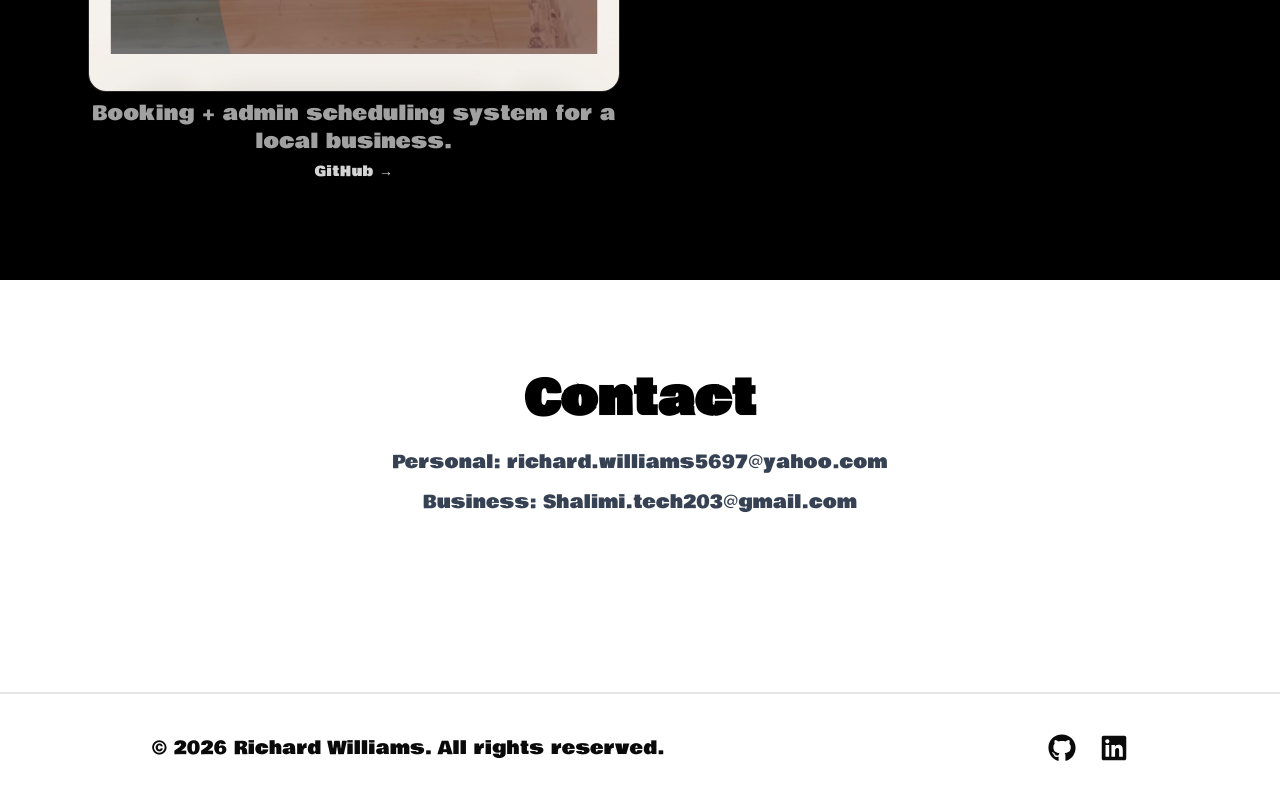
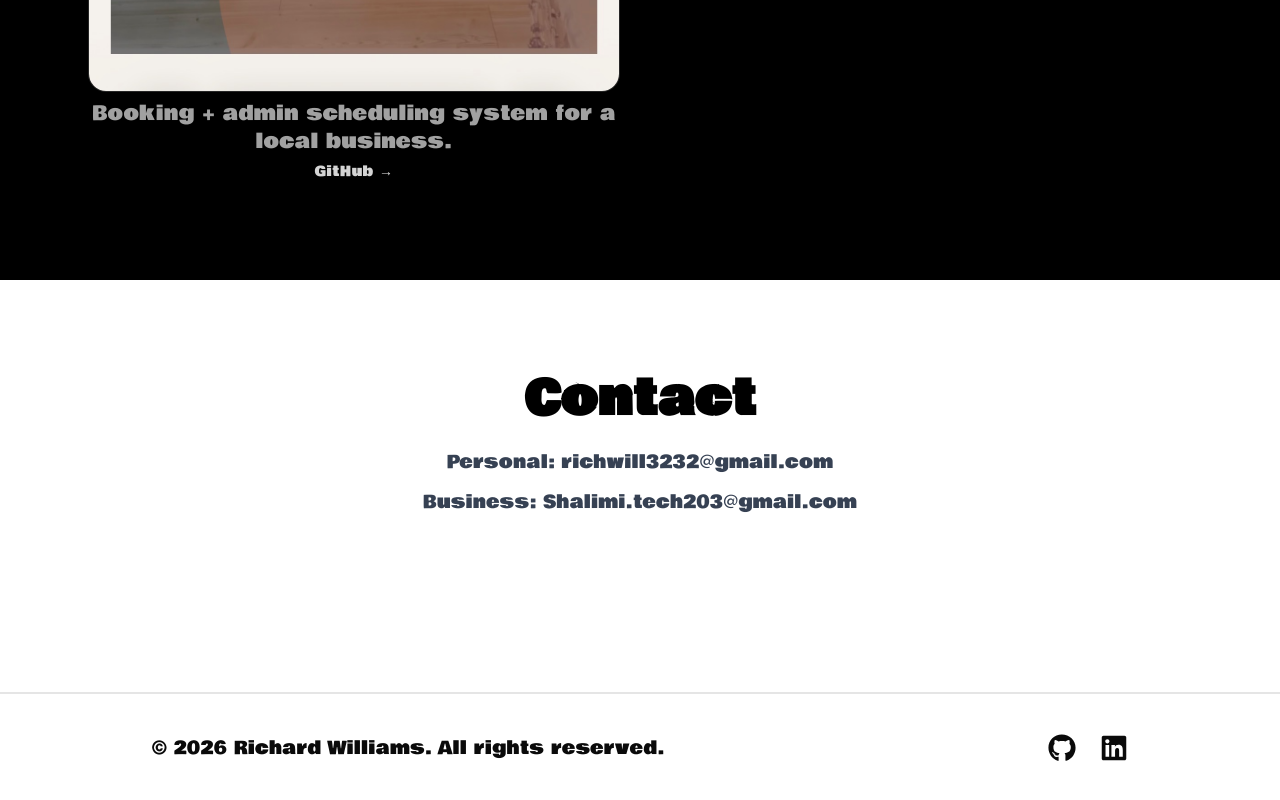
Before and after one commit to richdacoder/portfolio, a Next.js app in the folder projects/: page / in a window 1280 px wide. Shown: the part 2347-3147 px from the top of the page. Built offline with nearby package versions, Linux system fonts and the light colour scheme.

Commit message:
added new email

```diff
--- a/projects/src/app/page.js
+++ b/projects/src/app/page.js
@@ -187,7 +187,7 @@ export default function Home() {
         <h2 className="text-5xl font-bold text-center">
                 Contact </h2>
             <p className="mt-6 text-lg text-gray-700 text-center">
-            Personal: richard.williams5697@yahoo.com
+            Personal: richwill3232@gmail.com
           </p>
 <p className="mt-3 text-lg text-gray-700 text-center">
   Business: Shalimi.tech203@gmail.com
```
